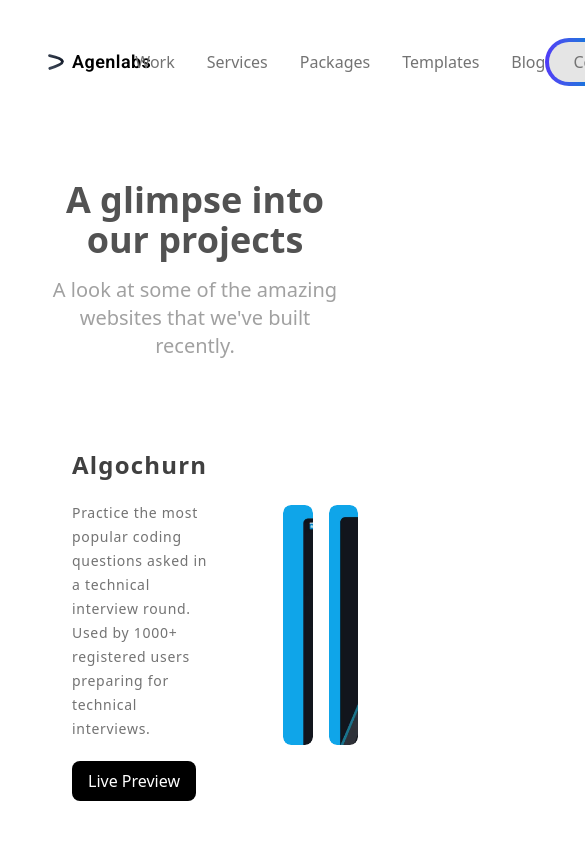
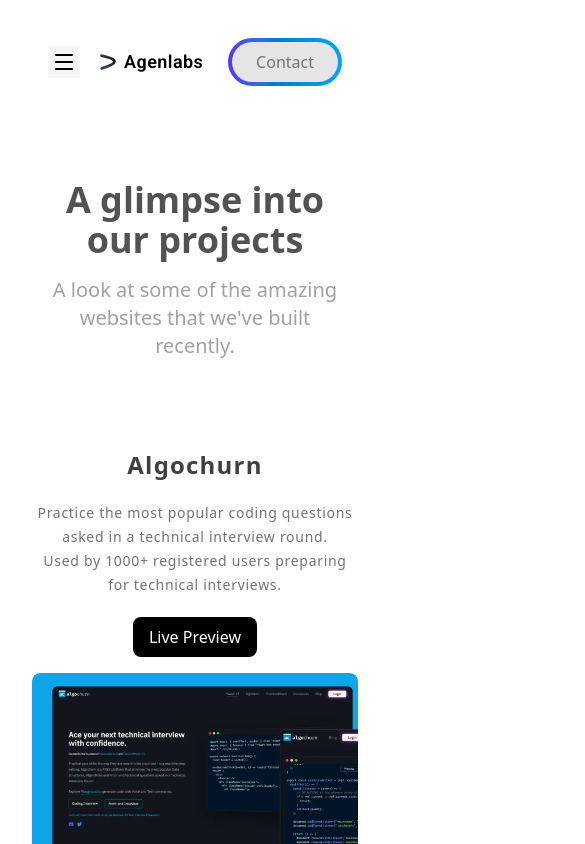
Before and after one commit to su1nta/landing_agenlabs, a React (Vite) app: page /work in a window 390 px wide. Shown: the top 844 px of the page, 585 px wide, since content can reach past the window. Built offline with nearby package versions, Linux system fonts and the light colour scheme.

Commit message:
chore: responsive landing

```diff
--- a/src/components/Header.tsx
+++ b/src/components/Header.tsx
@@ -1,4 +1,5 @@
 import Logo from '../assets/logo.svg';
+import Menu from '../assets/menu.svg';
 import { useNavigate, Link } from 'react-router-dom';
 interface Props {}
 interface HeaderLinkType {
@@ -38,19 +39,29 @@
         },
     ]
 
+    const handleMenu = () => {
+
+    }
+
     return (
         <>
-            <div className="max-w-7xl flex items-center justify-between px-4 h-15 mx-auto">
-                <div className="flex gap-2 items-center cursor-pointer" onClick={() => {navigate('/')}}>
+            <div className="w-full relative lg:max-w-7xl flex items-center justify-between px-4 h-15 mx-auto">
+                <div className="relative flex gap-2 items-center cursor-pointer" onClick={() => {navigate('/')}}>
+                    <div className="md:hidden">
+                        <img src={Menu} alt="Menu" className="p-1 mr-3 cursor-pointer bg-neutral-100" onClick={handleMenu} />
+                    </div>
                     <img src={Logo} alt="Logo" className="size-4" />
                     <span className="text-lg font-display font-semibold tracking-wide">Agenlabs</span>
                 </div>
-                <div className="flex gap-8 text-md">
+                <div id="mobile-menu" className="absolute h-full w-full hidden top-0 translate-y-15 bg-neutral-300">
+
+                </div>
+                <div className="relative gap-8 text-md hidden md:flex">
                     {headerLink.map(({ tabId, tabName, tabNav }: HeaderLinkType): React.ReactNode => (
                         <Link key={tabId} to={tabNav} className="cursor-pointer text-neutral-500 hover:text-neutral-700 transition-colors duration-200">{tabName}</Link>
                     ))}
                 </div>
-                <div className="">
+                <div className="relative">
                     <button className="relative inline-flex rounded-full p-1 bg-linear-to-r from-indigo-600 via-sky-600 to-sky-500 group cursor-pointer hover:shadow-lg transition duration-200">
                         <span className="px-6 py-2 rounded-full bg-neutral-200 text-neutral-500 group-hover:text-neutral-800 transition duration-200">Contact</span>
                     </button>
--- a/src/components/Hero.tsx
+++ b/src/components/Hero.tsx
@@ -37,7 +37,7 @@
             <div className="mx-auto max-w-6xl flex flex-col font-display items-center gap-4">
                 <div className="flex items-center flex-col gap-10">
                     <img src={Logo} alt="Logo" className="size-10" />
-                    <h1 className="text-7xl font-semibold text-neutral-700">
+                    <h1 className="text-6xl lg:text-7xl font-semibold text-neutral-700">
                         Web Apps that
                         <span className="text-transparent bg-clip-text bg-linear-to-r from-blue-500 to-pink-400"> Make Sense.</span>
                     </h1>
@@ -47,7 +47,7 @@
                         stage for your next project.
                     </p>
                 </div>
-                <div className="flex gap-4 mt-10">
+                <div className="flex flex-col lg:flex-row gap-4 mt-10">
                     {
                         features.map(({id, icon, title, description }: FeatureType): React.ReactNode => (
                             <div key={id} className="p-2 flex gap-3">
--- a/src/components/RecentWork.tsx
+++ b/src/components/RecentWork.tsx
@@ -42,11 +42,11 @@
             <div className="max-w-7xl h-auto">
                 <div className="flex flex-col gap-44 items-center justify-center">
                     {RecentWorks.map(({title, description, images}: RecentWorkType): React.ReactNode => (
-                        <div className="flex gap-4 items-center ml-10">
-                            <div className="flex flex-col text-start items-start mr-15">
-                                <h4 className="text-2xl text-neutral-700 font-semibold tracking-wider leading-snug mb-5">{title}</h4>
+                        <div className="flex flex-col lg:flex-row gap-4 items-center lg:ml-10 mx-auto">
+                            <div className="flex flex-col text-center lg:text-start items-start lg:mr-15">
+                                <h4 className="text-2xl text-neutral-700 font-semibold tracking-wider leading-snug mb-5 mx-auto lg:mx-0">{title}</h4>
                                 <p className="max-w-xs text-sm tracking-wider text-neutral-500 leading-6 mb-5">{description}</p>
-                                <div className="group">
+                                <div className="group mx-auto lg:mx-0">
                                     <button className="px-4 py-2 bg-black text-white rounded-lg group-hover:bg-neutral-700 transition duration-200">Live Preview</button>
                                 </div>
                             </div>
```
Also changed, not shown: src/assets/menu.svg (added).
